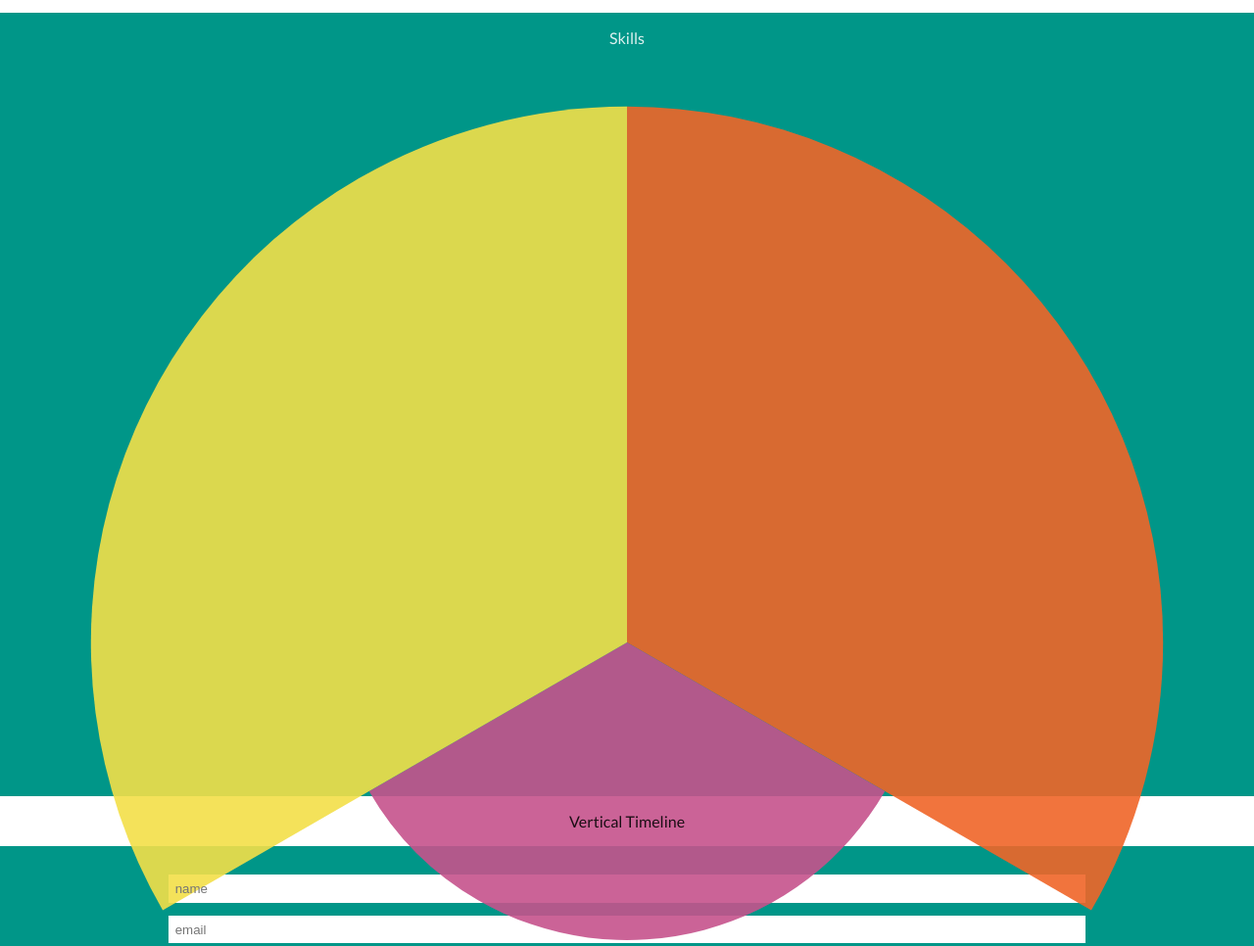
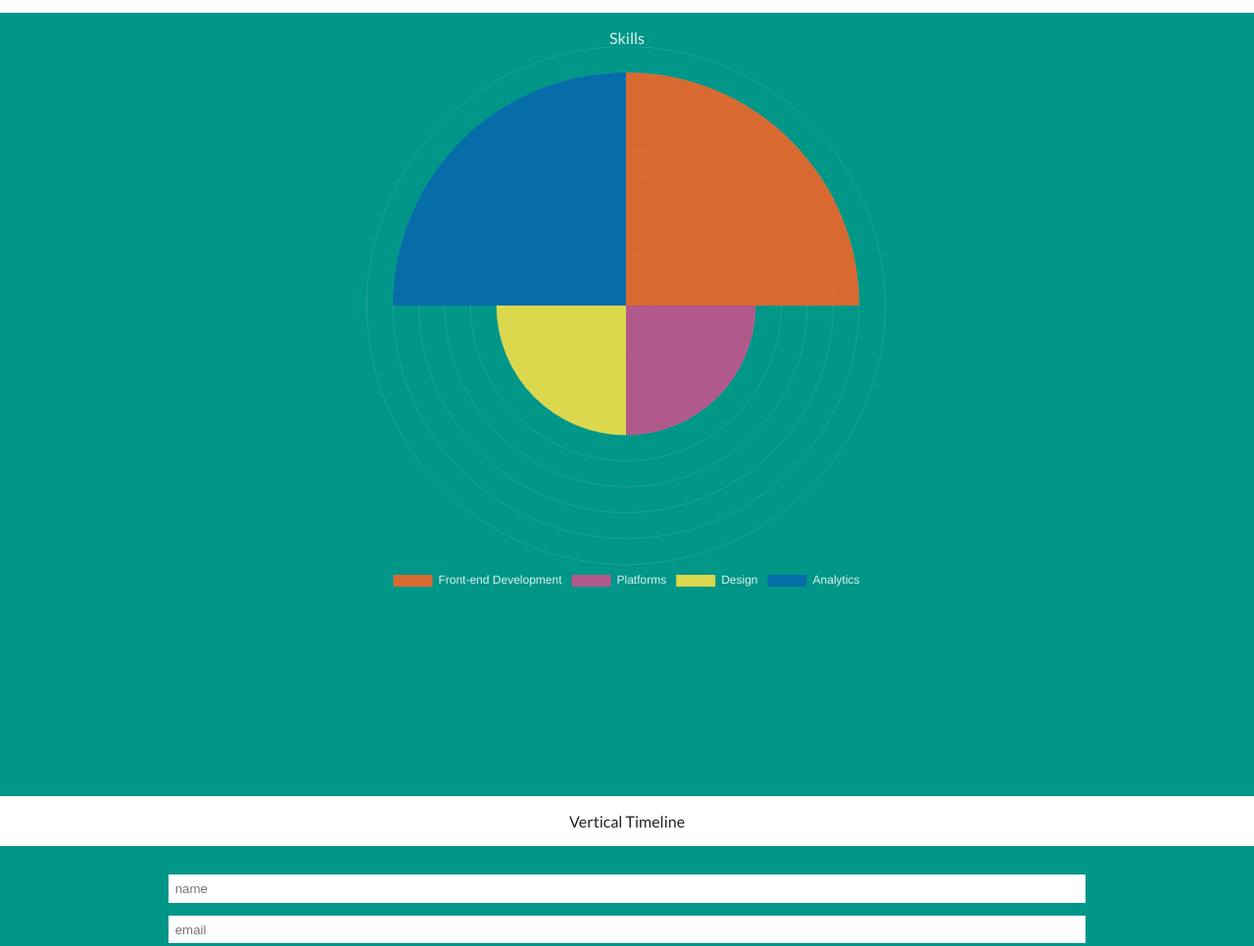
Before and after one commit to jaredAnders/jaredAnders.github.io, a plain HTML site: page aSite/index.html in a window 1280 px wide. Shown: the part 1093-2059 px from the top of the page at 98% size. Drawn offline with nearby package versions, Linux system fonts and the light colour scheme.

Commit message:
fixes sizing issue on recreate chart

```diff
--- a/aSite/index.html
+++ b/aSite/index.html
@@ -74,7 +74,9 @@ Hi, thanks for checking out my code! I wanted to create a personal site that wou
 
     <section id="skills">
         <div>Skills</div>
-        <canvas id="skills-chart" width="400" height="400"></canvas>
+        <div id="chart-container">
+            <canvas id="chart"></canvas>
+        </div>
     </section>
 
     <section id="experience">
--- a/aSite/script.js
+++ b/aSite/script.js
@@ -34,27 +34,28 @@ $('#menu li').click(function(){
 });
 */
 
-
-//skills chart
-var ctx = document.getElementById('skills-chart').getContext('2d');
-
+//skills chart data
 var categories = {
     datasets: [{
         data: [
             9,
+            5,
             5,
             9
         ],
         backgroundColor: [
             'rgba(240, 101, 41, 0.9)',
             'rgba(198, 83, 140, 0.9)',
-            'rgba(243, 223, 73, 0.9)'
+            'rgba(243, 223, 73, 0.9)',
+            'rgba(7, 105, 173,0.9)'
+
         ],
         label: 'Experience'
     }],
     labels: [
         'Front-end Development',
         'Platforms',
+        'Design',
         'Analytics'
     ]
 };
@@ -113,6 +114,9 @@ var platforms = {
     ]
 };
 
+//skills chart
+var ctx = document.getElementById('chart').getContext('2d');
+
 var options = {
         responsive: true,
         elements: {
@@ -128,7 +132,7 @@ var options = {
         },
         scale: {
             scaleLabel: {
-                //display: true
+                display: true
             },
             ticks: {
                 beginAtZero: true,
@@ -137,7 +141,7 @@ var options = {
                 max: 10
             },
             gridLines: {
-                display: false
+                color: 'rgba(255,255,255,.12)'
             }
         }
 }
@@ -150,11 +154,11 @@ var myChart = new Chart(ctx, {
 
 function recreateChart (data) {
     myChart.destroy();
-    ctx = document.getElementById('skills-chart').getContext('2d');
+    ctx = document.getElementById('chart').getContext('2d');
     myChart = new Chart(ctx, {data: data, type: 'polarArea', options: options});
 }
 
-$('#skills-chart').on('click', function (evt){
+$('#chart').on('click', function (evt){
     var activePoints = myChart.getElementAtEvent(evt);
     var label = activePoints[0]._model['label'];
     console.log(activePoints);
--- a/aSite/style.scss
+++ b/aSite/style.scss
@@ -223,6 +223,13 @@ header {
     color: $white;
     background: $green;
     height: 100vh;
+    #chart-container {
+        width: 90%;
+        margin: auto;
+        #chart {
+            height: 100%;
+        }
+    }
     a {
         color: $white;
         text-decoration: none;
```
Also changed, not shown: aSite/style.css.
